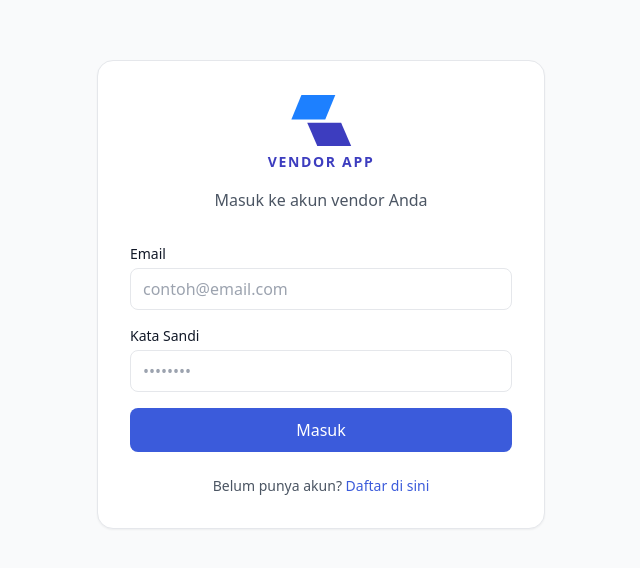
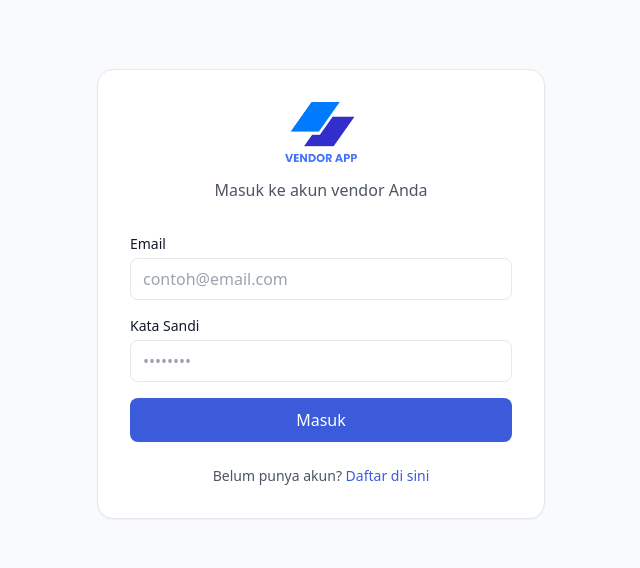
Before and after one commit to vendorin99-byte/VendorApp, a React (Vite) app in the folder apps/web/: page /mitra/login in a window 1280 px wide. Shown: the part 106-674 px from the top of the page, without its empty margins (319-959 px from the left). Built offline with nearby package versions, Linux system fonts and the light colour scheme; no server answers.

Commit message:
feat: use real logo image on web

```diff
--- a/apps/web/src/components/Logo.tsx
+++ b/apps/web/src/components/Logo.tsx
@@ -1,32 +1,13 @@
 export default function Logo({ size = 'md' }: { size?: 'sm' | 'md' | 'lg' }) {
-  const dims = { sm: 48, md: 64, lg: 88 }[size]
-  const textSize = { sm: '11px', md: '14px', lg: '19px' }[size]
+  const dims = { sm: 48, md: 72, lg: 100 }[size]
 
   return (
-    <div className="flex flex-col items-center gap-1">
-      <svg
-        width={dims}
-        height={Math.round(dims * 0.85)}
-        viewBox="0 0 120 102"
-        fill="none"
-        xmlns="http://www.w3.org/2000/svg"
-      >
-        {/* Blue top parallelogram */}
-        <polygon points="4,50 23,4 87,4 68,50" fill="#1D80FF" />
-        {/* Indigo bottom parallelogram */}
-        <polygon points="34,56 53,100 117,100 98,56" fill="#3D3DBF" />
-      </svg>
-      <span
-        style={{
-          fontWeight: 800,
-          fontSize: textSize,
-          color: '#3D3DBF',
-          letterSpacing: '0.12em',
-          fontFamily: 'system-ui, sans-serif',
-        }}
-      >
-        VENDOR APP
-      </span>
-    </div>
+    <img
+      src="/logo.png"
+      alt="Vendor App"
+      width={dims}
+      height={dims}
+      style={{ objectFit: 'contain' }}
+    />
   )
 }
```
Also changed, not shown: apps/web/public/logo.png (added).
